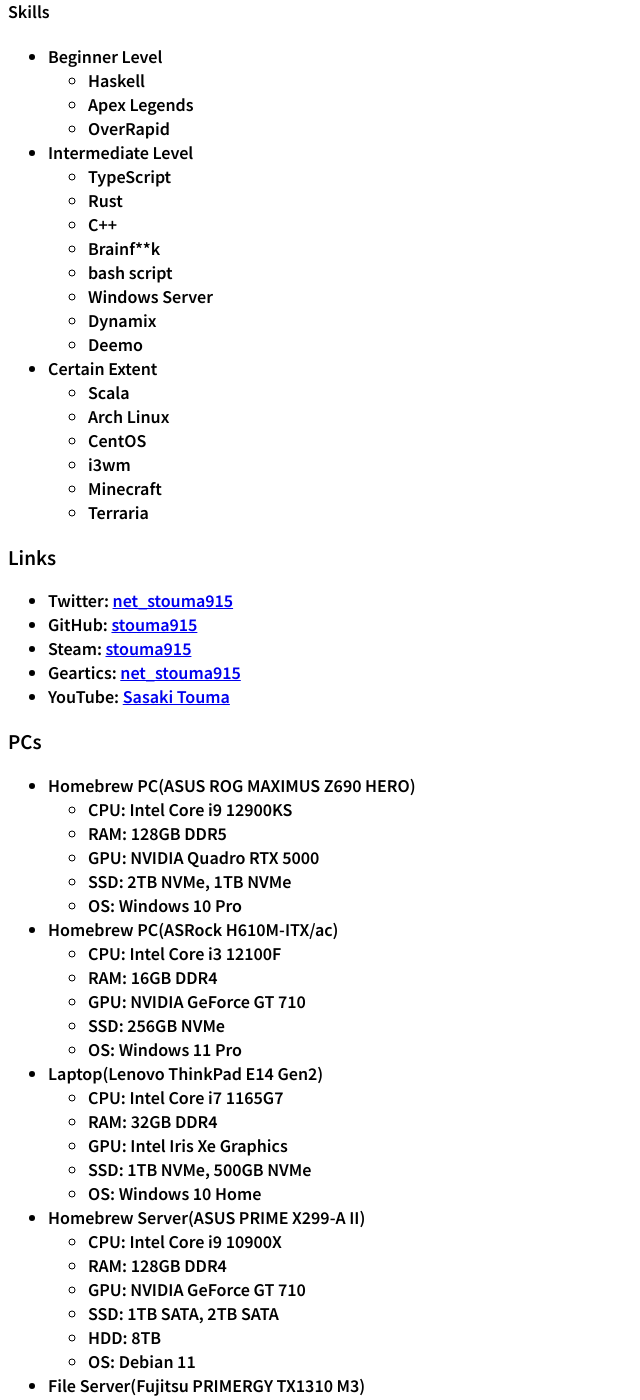
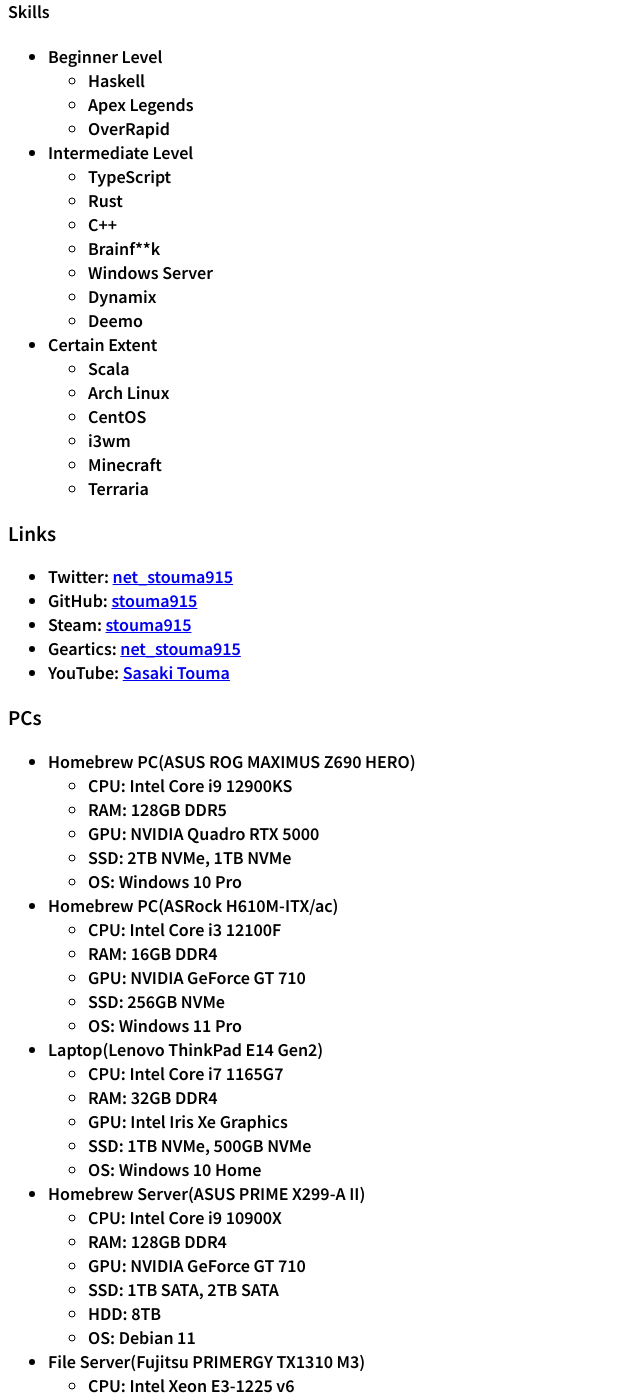
Before and after one commit to t-sasaki915/t-sasaki-net, a Jekyll site: the page built from docs/en/index.md, in a window 1280 px wide and 1400 px high, scrolled down 1124 px. Shown: the whole window, without its empty margins (0-640 px from the left). Built offline with Jekyll 4.4.1, drawn with Linux system fonts in a browser that asks for light colours; Markdown is read by kramdown in place of the engine named in the settings; some of the changed text lies outside the part shown.

Commit message:
Update index.md

```diff
--- a/docs/en/index.md
+++ b/docs/en/index.md
@@ -59,7 +59,6 @@
   - Rust
   - C++
   - Brainf\*\*k
-  - bash script
   - Windows Server
   - Dynamix
   - Deemo
```
Also changed, not shown: other parts of docs/en/index.md (+2 -0 lines).
